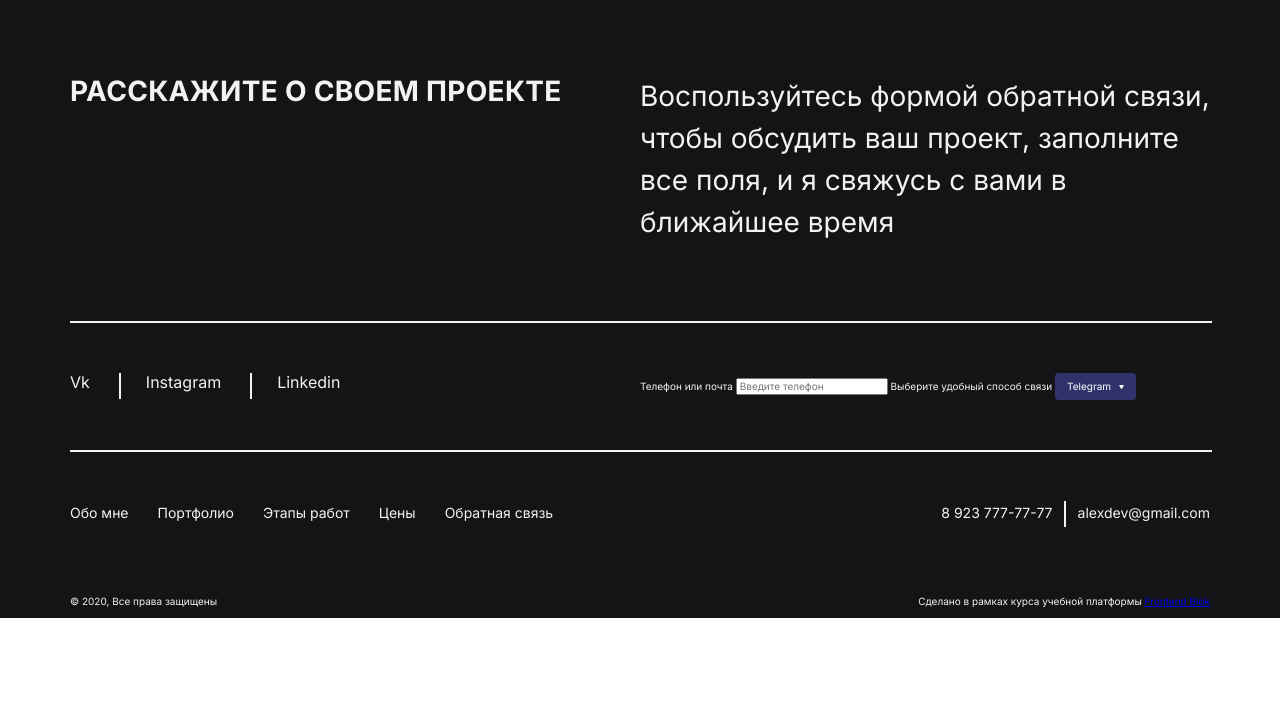
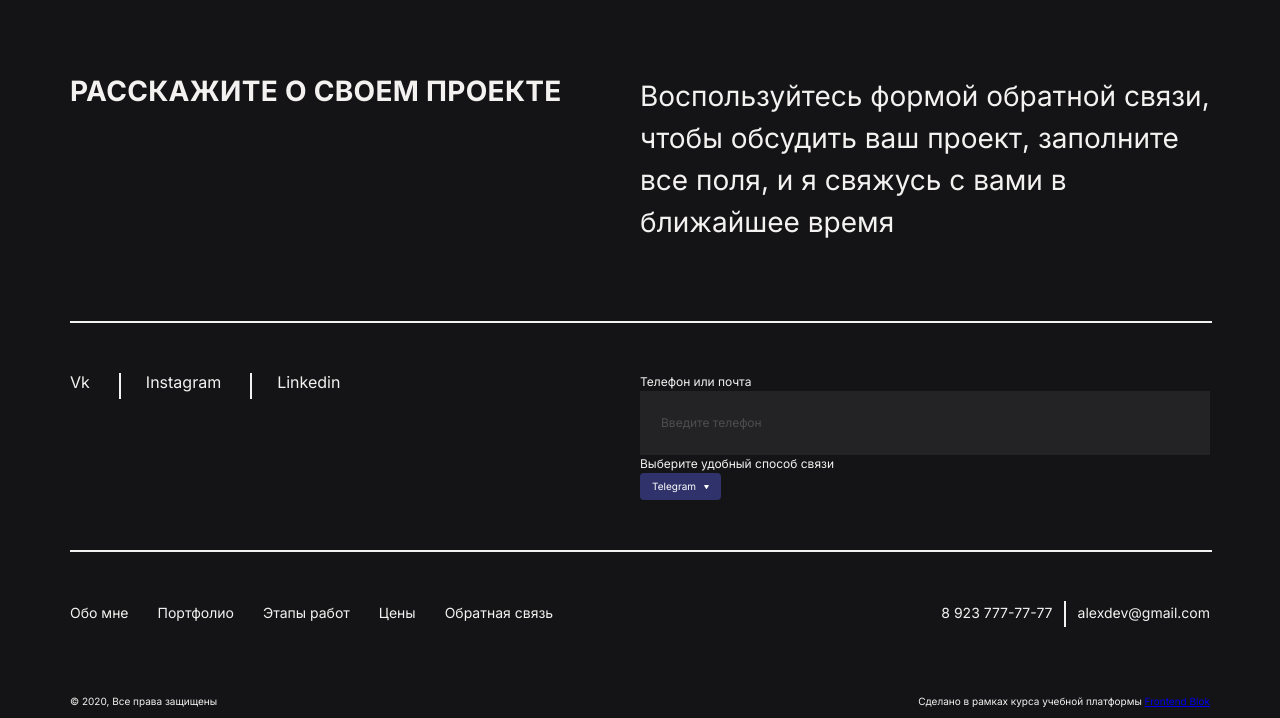
Before and after one commit to E1ena1/Module02portfolio, a website built with webpack: page src/index.html in a window 1280 px wide. Shown: the part 5770-6488 px from the top of the page. Before the commit the page ends 6388 px from the top, so only its background shows below. Built offline with nearby package versions, Linux system fonts and the light colour scheme.

Commit message:
added input tel

```diff
--- a/src/styles/main.scss
+++ b/src/styles/main.scss
@@ -768,10 +768,36 @@ body {
   }
 }
 
+.card {
+  flex-basis: 560px;
+  &__label {
+    font-size: 1.2rem;
+    line-height: 1.8rem;
+  }
+  &__input {
+    box-sizing: border-box;
+    width: 100%;
+    height: 40px;
+    background-color: $main-color;
+    border: none;
+    color: $font-color;
+    padding: 32px 21px;
+    &::placeholder {
+      font-size: 1.2rem;
+      color: $font-color;
+      line-height: 1.8rem;
+      opacity: .2;
+    }
+    &:focus {
+      outline: none;
+    }
+  }
+}
+
 .drop{
   display:inline-block;
   position: relative;
-  text-align: center;
+  width: 100%;
 
   input[type="checkbox"]{
     display:none;
```
Also changed, not shown: dist/styles/main.css.
